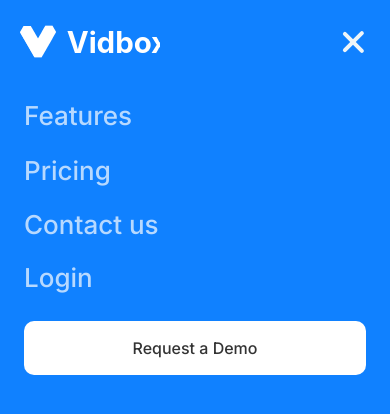
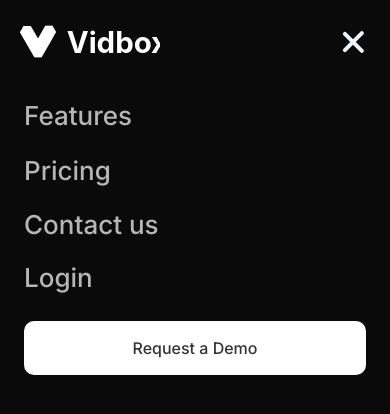
Before and after one commit to chrisprodev/lading_page, a Next.js app: page / in a window 390 px wide. Both pictures are taken after a click on the element 356 px from the left and 42 px from the top of the page. Shown: the top 414 px of the page. Built offline with nearby package versions, Linux system fonts and the light colour scheme.

Commit message:
Update Style (mobile menu)

```diff
--- a/components/MobileMenu.js
+++ b/components/MobileMenu.js
@@ -42,7 +42,7 @@
   right: 0;
   bottom: 0;
   left: 0;
-  background: var(--blue);
+  background: var(--dark-gray);
   z-index: 1;
 `;
 const Menu = styled.div`
--- a/pages/index.js
+++ b/pages/index.js
@@ -18,7 +18,6 @@
 } from "../constants/data";
 import banner_01 from "../public/banner_01@2x.png";
 import banner_02 from "../public/banner_02@2x.png";
-import demoreel from "../public/demoreel.mp4";
 
 const Home = () => {
   const [menu, showMenu] = useState(false);
```
